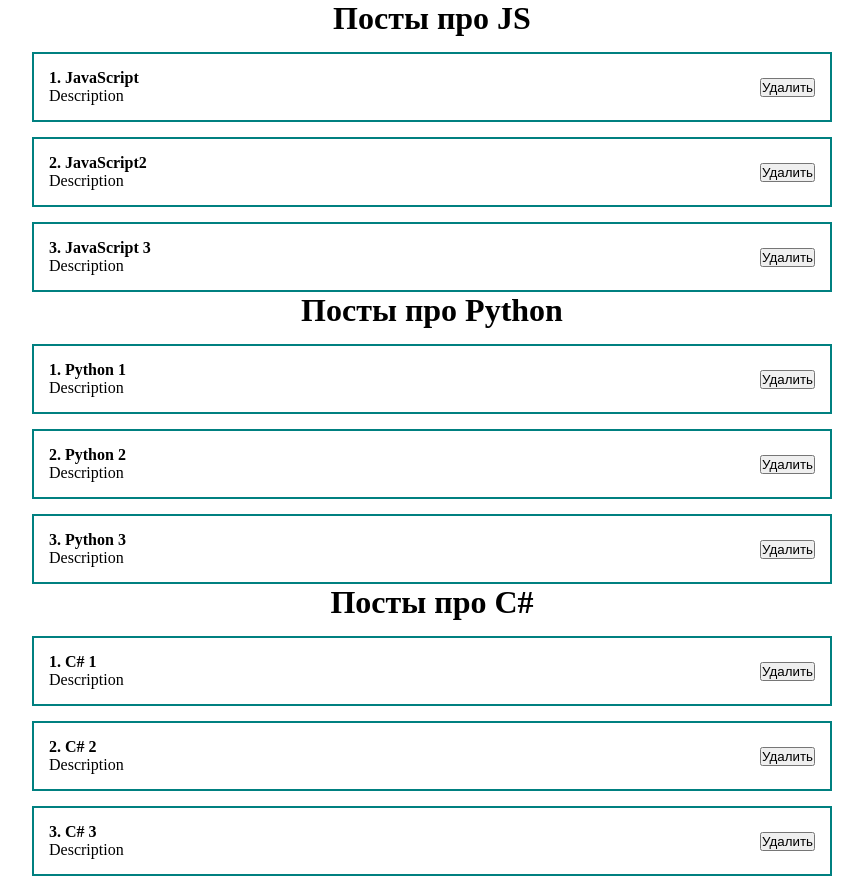
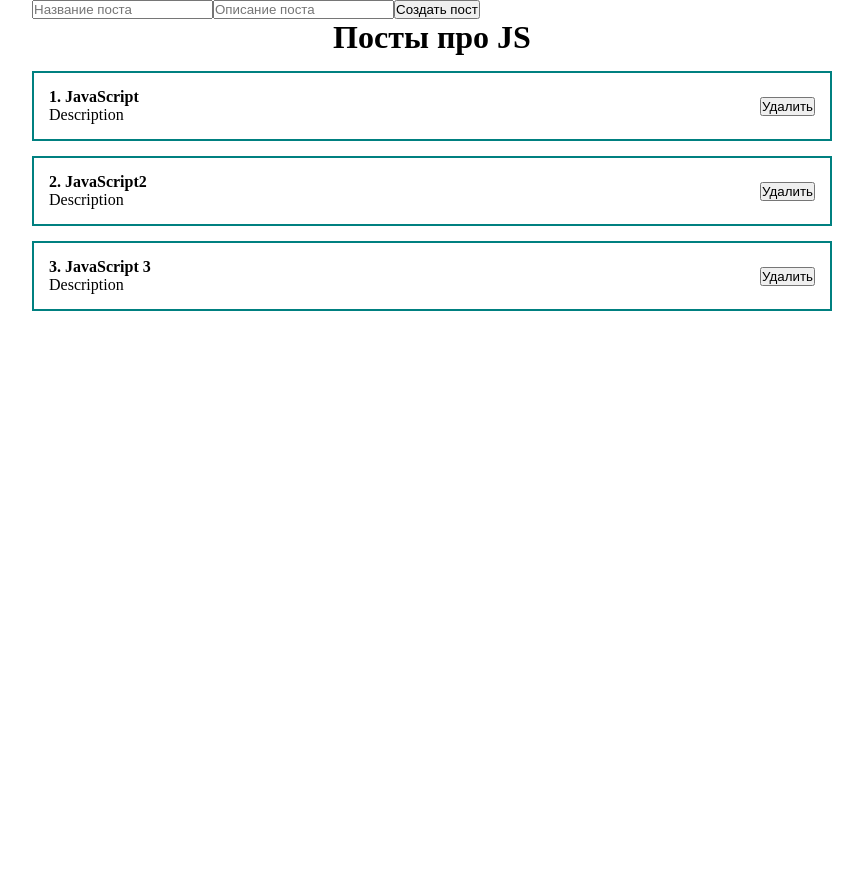
Before and after one commit to Vadim7362/React_practica, a React (Create React App) app: page / in a window 1280 px wide. Shown: the whole page, without its empty margins (208-1071 px from the left). After the commit the page ends 800 px from the top, so only its background shows below. Built offline with nearby package versions, Linux system fonts and the light colour scheme.

Commit message:
Управляемые и неуправляемые компоненты

```diff
--- a/src/App.js
+++ b/src/App.js
@@ -15,25 +15,14 @@
     {id: 3, title: 'JavaScript 3', body: 'Description'},
   ])
 
-  const [posts2, setPosts2] = useState ([
-    {id: 1, title: 'Python 1', body: 'Description'},
-    {id: 2, title: 'Python 2', body: 'Description'},
-    {id: 3, title: 'Python 3', body: 'Description'},
-  ])
-
-  const [posts3, setPosts3] = useState ([
-    {id: 1, title: 'C# 1', body: 'Description'},
-    {id: 2, title: 'C# 2', body: 'Description'},
-    {id: 3, title: 'C# 3', body: 'Description'},
-  ])
-
-
-
   return (
     <div className="App">
+      <form>
+        <input type="text" placeholder="Название поста"/>
+        <input type="text" placeholder="Описание поста"/>
+        <button>Создать пост</button>
+      </form>
       <PostList posts={posts1} title="Посты про JS"/>
-      <PostList posts={posts2} title="Посты про Python"/>
-      <PostList posts={posts3} title="Посты про C#"/>
 
     </div>
   );
```
